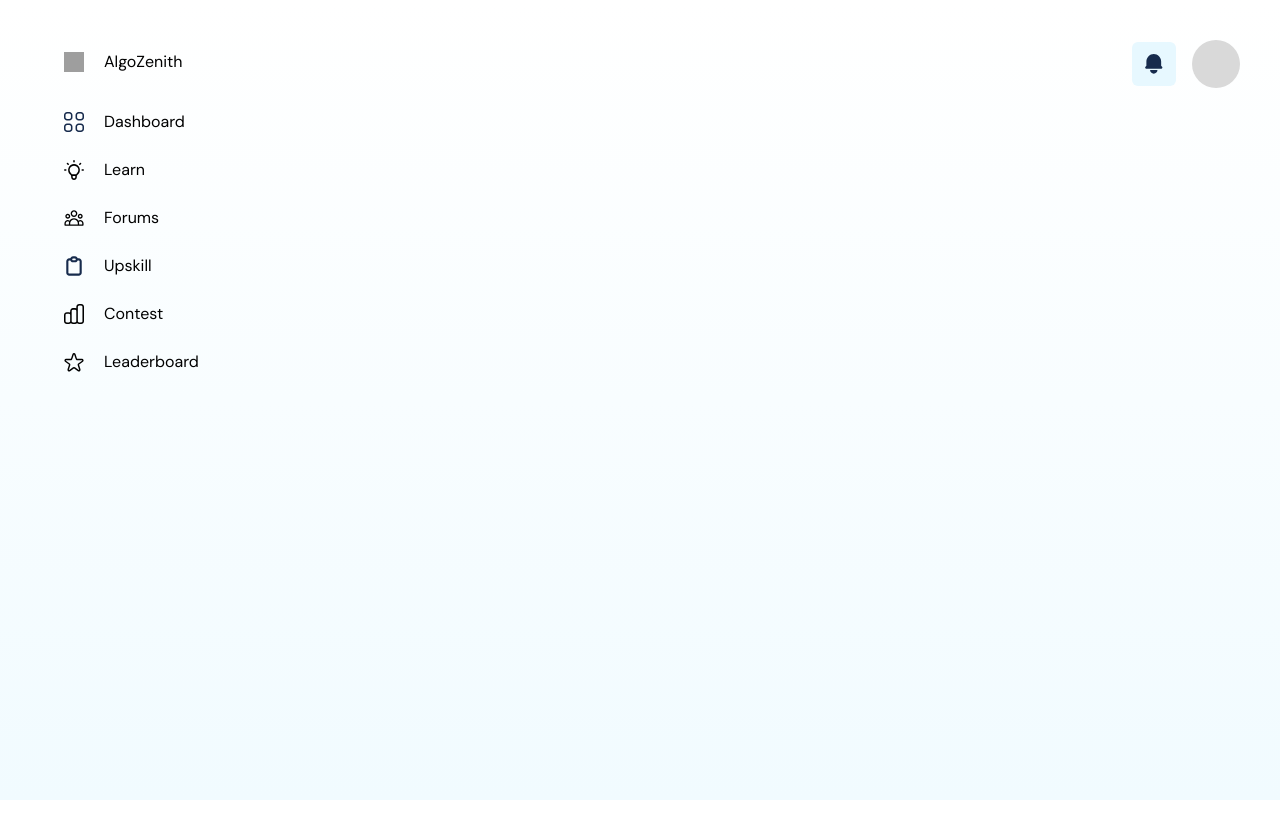
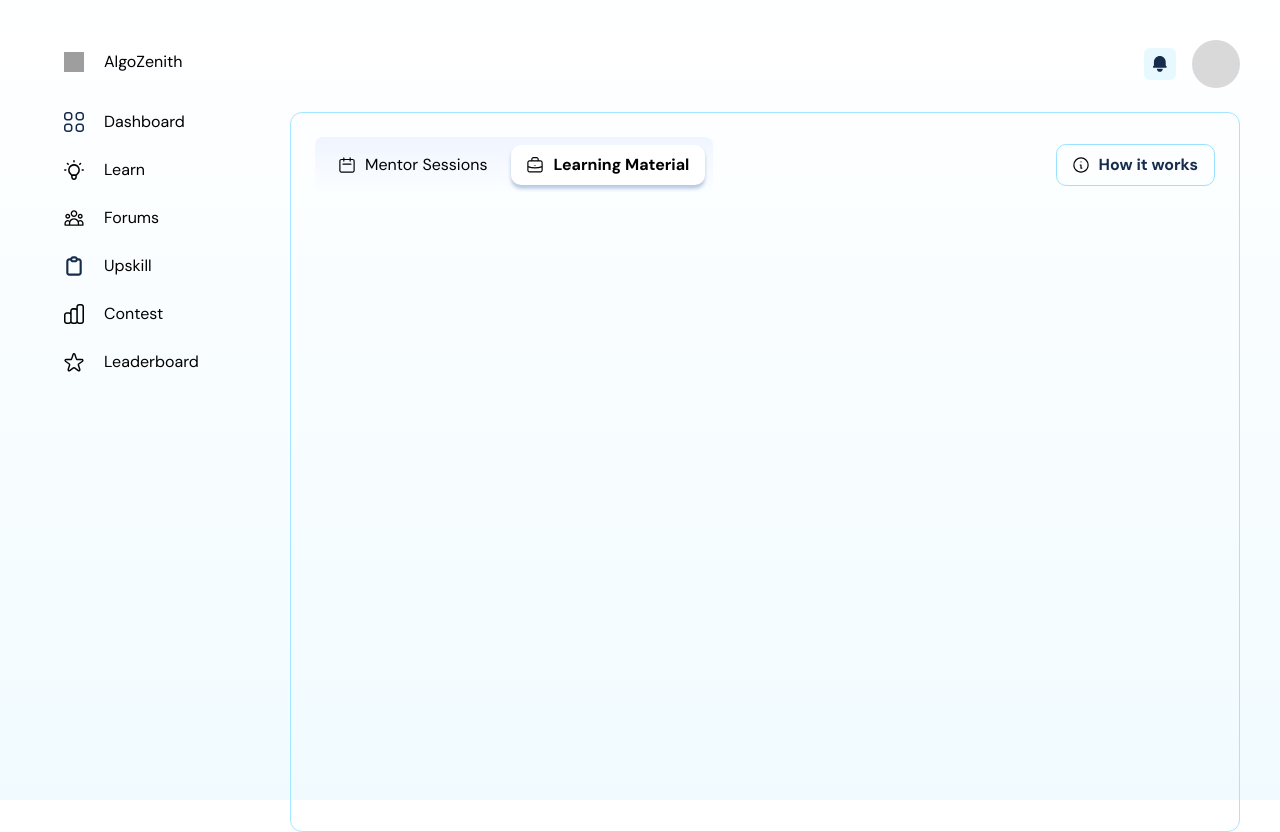
Before and after one commit to abhishekbadole8/dashboard-assigment, a React (Vite) app: page / in a window 1280 px wide. Before the commit the page ends 800 px from the top, so only its background shows below. Built offline with nearby package versions, Linux system fonts and the light colour scheme; grey boxes are pictures that could not be loaded.

Commit message:
feat: Section-SubHeader created

```diff
--- a/src/components/AsideItems.jsx
+++ b/src/components/AsideItems.jsx
@@ -7,7 +7,7 @@ export default function AsideItems({ item }) {
 
     return (
         <li className={`first:mb-4 list-none flex items-center gap-x-5 rounded-md py-2.5 px-4 mb-1 cursor-pointer hover:bg-[#D6F4FF]
-        ${pathname === path ? 'bg-[#D6F4FF]' : ''}`}>
+        ${pathname === path ? 'bg-highlight-1' : ''}`}>
             <img src={icon} alt="icon" className='w-5 h-5' />
             <p className='text-black font-normal text-base'>{title}</p>
         </li>
--- a/src/components/Header.jsx
+++ b/src/components/Header.jsx
@@ -3,9 +3,9 @@ import { icons } from '../constants'
 
 export default function Header() {
     return (
-        <header className='flex items-center gap-4 justify-end'>
-            <div className='p-3 rounded-md bg-[#E7F8FF]'>
-                <img src={icons.bell} alt="icon" className='w-5 h-5' />
+        <header className='flex items-center gap-4 justify-end mb-6'>
+            <div className='p-2 rounded-md bg-highlight-3'>
+                <img src={icons.bell} alt="icon" className='w-4 h-4' />
             </div>
             <div className='rounded-full w-12 h-12 bg-[#D9D9D9]'>
                 {/* Profile Photo Here */}
--- /dev/null
+++ b/src/components/Section.jsx
@@ -0,0 +1,20 @@
+import React, { useState } from 'react'
+import SubHeader from './SubHeader'
+
+const ACTIVE_TAB = {
+    MENTOR_SESSIONS: 'MENTOR_SESSIONS',
+    LEARNING_MATERIAL: 'LEARNING_MATERIAL'
+}
+
+export default function Section() {
+    const [activeTab, setActiveTab] = useState(ACTIVE_TAB.LEARNING_MATERIAL)
+
+    return (
+        <section className='h-full border border-highlight-2 rounded-xl p-6'>
+
+            {/* Sub Header */}
+            <SubHeader activeTab={activeTab} />
+
+        </section>
+    )
+}
--- /dev/null
+++ b/src/components/SubHeader.jsx
@@ -0,0 +1,35 @@
+import { icons } from '../constants';
+
+const ACTIVE_TAB = {
+    MENTOR_SESSIONS: 'MENTOR_SESSIONS',
+    LEARNING_MATERIAL: 'LEARNING_MATERIAL'
+}
+
+export default function SubHeader({ activeTab }) {
+    return (
+        <div className='flex justify-between items-center'>
+
+            {/* Tabs */}
+            <div className='flex gap-2 bg-light-blue-to-white rounded-lg p-2'>
+
+                <div className={`flex items-center gap-2.5 py-2 px-4 rounded-[10px] cursor-pointer ${activeTab === ACTIVE_TAB.MENTOR_SESSIONS ? 'border-border-gradient bg-white shadow-custom-blue' : ''}`}>
+                    <img src={icons.calendar} alt="icon-calendar" className='w-4 h-4' />
+                    <h6 className={`text-base  ${activeTab === ACTIVE_TAB.MENTOR_SESSIONS ? 'font-bold' : 'font-normal'}`}>Mentor Sessions</h6>
+                </div>
+
+                <div className={`flex items-center gap-2.5 py-2 px-4 rounded-[10px] cursor-pointer ${activeTab === ACTIVE_TAB.LEARNING_MATERIAL ? 'border-border-gradient bg-white shadow-custom-blue' : ''}`}>
+                    <img src={icons.briefcase} alt="icon-briefcase" className='w-4 h-4' />
+                    <h6 className={`text-base ${activeTab === ACTIVE_TAB.LEARNING_MATERIAL ? 'font-bold' : 'font-normal'}`}>Learning Material</h6>
+                </div>
+
+            </div>
+
+            {/* How it works */}
+            <div className='flex items-center gap-2.5 py-2 px-4 rounded-[10px] border cursor-pointer  border-highlight-4 '>
+                <img src={icons.instruction} alt="icon-instruction" className='w-4 h-4' />
+                <h1 className='text-base text-secondary font-bold'>How it works</h1>
+            </div>
+
+        </div>
+    )
+}
--- a/src/constants/icons.js
+++ b/src/constants/icons.js
@@ -9,6 +9,7 @@ import growth from "../assets/icons/growth.svg";
 import clipboard from "../assets/icons/clipboard.svg";
 import clock from "../assets/icons/clock.svg";
 import bell from "../assets/icons/bell.svg";
+import instruction from "../assets/icons/instruction.svg";
 
 export default {
   menu,
@@ -21,5 +22,6 @@ export default {
   clipboard,
   clock,
   calendar,
-  bell
+  bell,
+  instruction
 };
--- a/src/pages/UpSkill.jsx
+++ b/src/pages/UpSkill.jsx
@@ -1,6 +1,7 @@
 import React from "react";
 import Aside from "../components/Aside";
 import Header from "../components/Header";
+import Section from "../components/Section";
 
 export default function UpSkill() {
   return (
@@ -10,6 +11,8 @@ export default function UpSkill() {
       {/* Main */}
       <main className="w-full">
         <Header />
+
+        <Section />
       </main>
     </div>
   );
--- a/tailwind.config.js
+++ b/tailwind.config.js
@@ -5,12 +5,24 @@ export default {
     extend: {
       colors: {
         secondary: "#172B4D",
+        highlight: {
+          1: "#D6F4FF",
+          2: "#A4E6FF",
+          3: "#E7F8FF",
+          4: "#99E4FF",
+        },
+        highlight2: {},
       },
       backgroundImage: {
         "white-to-light-blue": "linear-gradient(to bottom, #FFFFFF, #F1FBFF)",
+        "light-blue-to-white": "linear-gradient(to top, rgba(239, 245, 255, 0), rgba(239, 245, 255, 1))",
+        'border-gradient': 'linear-gradient(104.1deg, #05445E -162.17%, #D2E3FF 100%)',
       },
       fontFamily: {
-        sans: ['"DM Sans"', 'sans-serif'],
+        sans: ['"DM Sans"', "sans-serif"],
+      },
+      boxShadow: {
+        'custom-blue': '0px 3.67px 3.67px 0px rgba(41, 83, 155, 0.3)',
       },
     },
   },
```
Also changed, not shown: src/assets/icons/instruction.svg (added).
